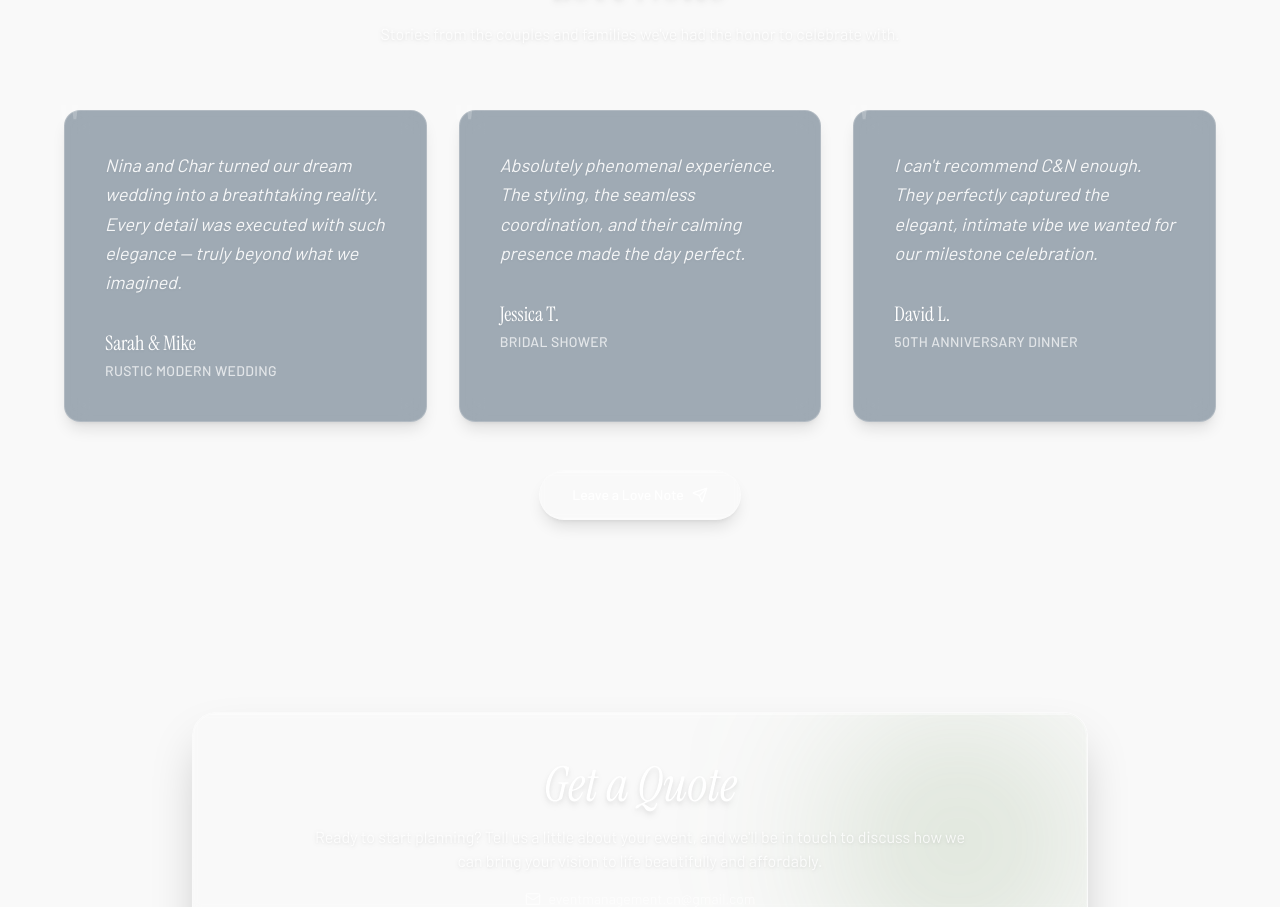
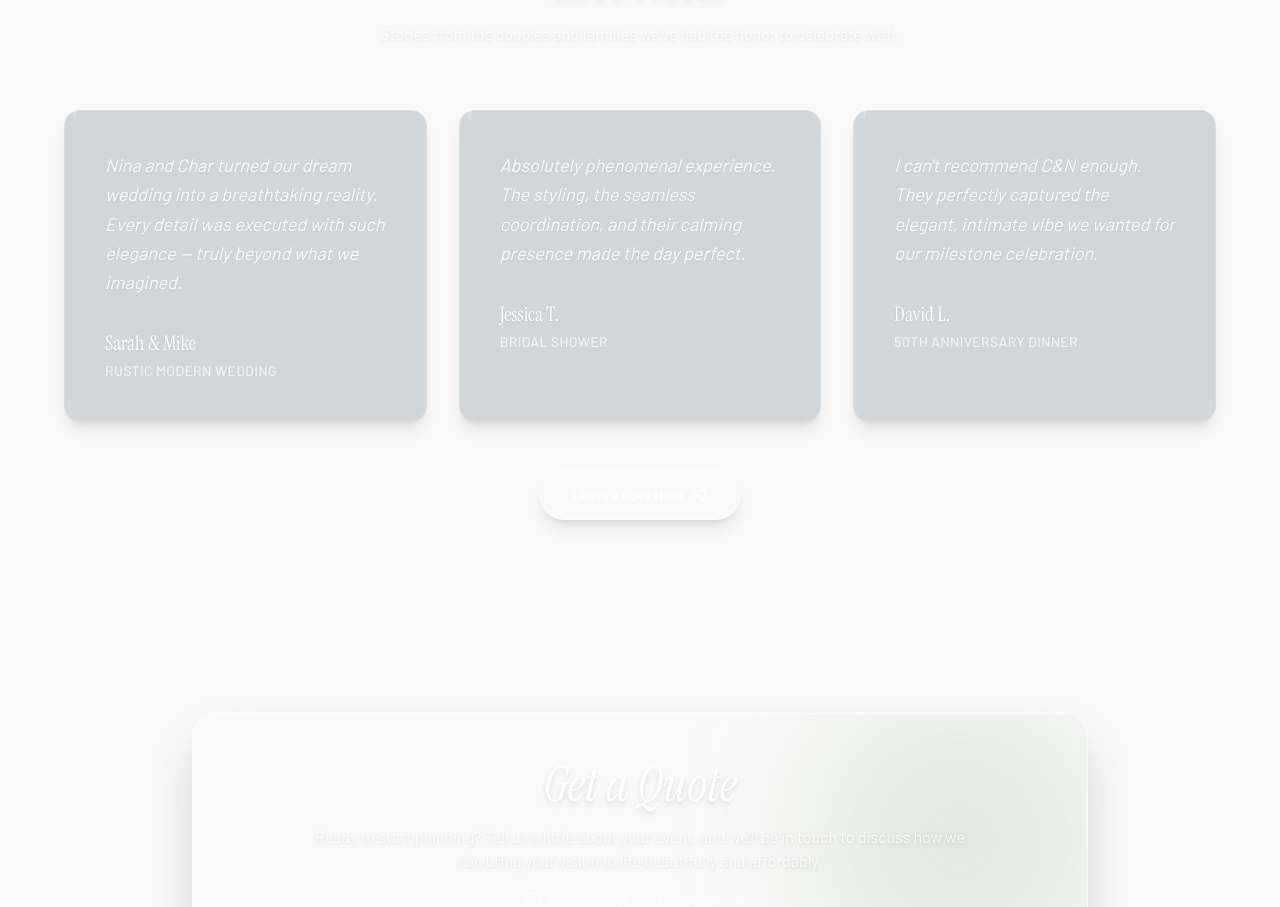
Before and after one commit to arkadberu-trmib/cn-event-management, a React (Vite) app: page / in a window 1280 px wide. Shown: the part 3495-4402 px from the top of the page. Built offline with nearby package versions, Linux system fonts and the light colour scheme.

Commit message:
Lighten testimonial card backgrounds

```diff
--- a/src/components/Testimonials.tsx
+++ b/src/components/Testimonials.tsx
@@ -143,7 +143,7 @@ export function Testimonials() {
             whileInView={{ opacity: 1, y: 0 }}
             viewport={{ once: true, margin: "-50px" }}
             transition={{ delay: i * 0.15, duration: 0.6 }}
-            className="relative rounded-2xl border border-white/20 bg-[#314b5f]/45 p-10 shadow-lg backdrop-blur-md transition-all duration-300 hover:bg-[#314b5f]/55 hover:shadow-2xl"
+            className="relative rounded-2xl border border-white/20 bg-[#314b5f]/20 p-10 shadow-lg backdrop-blur-sm transition-all duration-300 hover:bg-[#314b5f]/28 hover:shadow-2xl"
           >
             <div className="absolute -top-4 -left-2 text-white/20 text-6xl font-heading leading-none font-serif">"</div>
             <p className="text-white/90 text-lg leading-relaxed relative z-10 mb-8 italic drop-shadow-sm">
```
